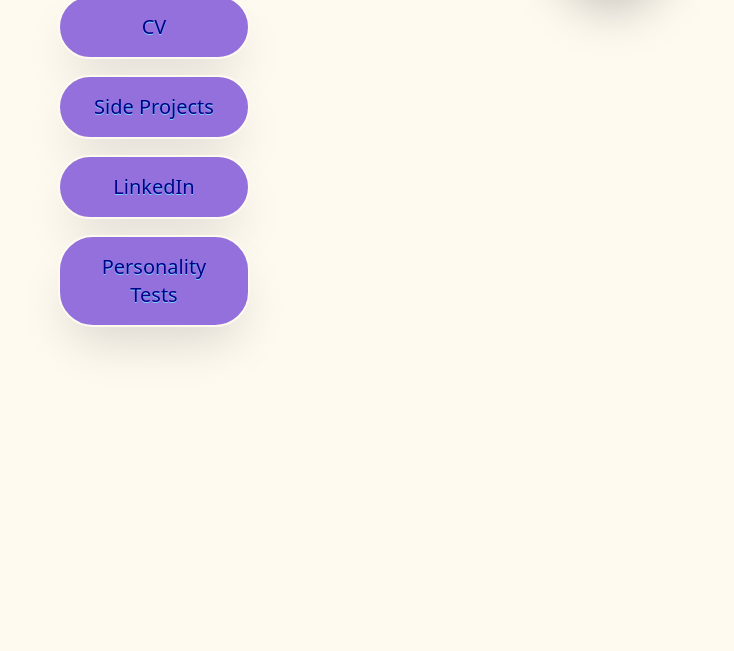
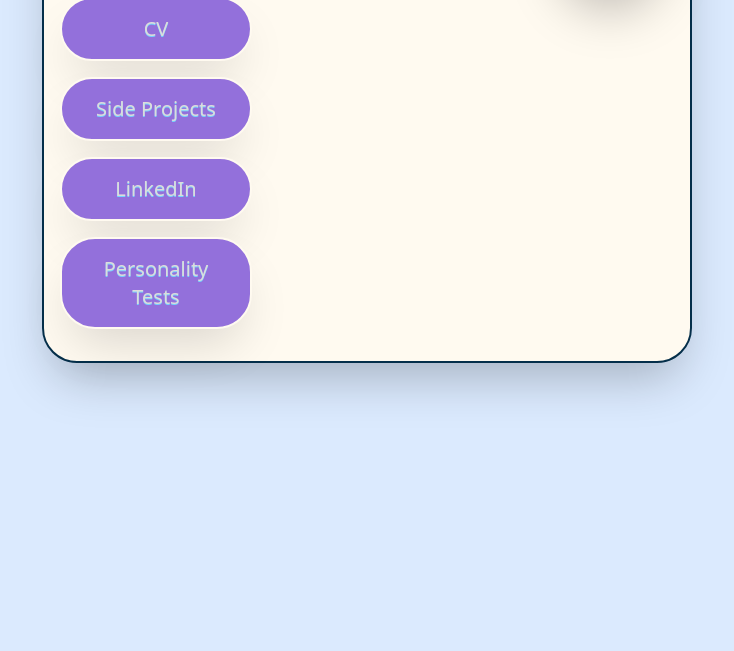
Before and after one commit to PeterCypers/Portfolio, a website: page index.html in a window 1280 px wide. Shown: the part 149-800 px from the top of the page, without its empty margins (273-1007 px from the left). Drawn offline with Linux system fonts and the light colour scheme.

Commit message:
improved the design a bit with border, better coloration on btns & added working link to my LinkedIn

```diff
--- a/index.html
+++ b/index.html
@@ -8,7 +8,10 @@
   <link href="./src/output.css" rel="stylesheet">
 </head>
 <!-- floralwhite lavender, darkblue, blueviolet, mediumpurple, shadow-sky-300-->
-<body class="max-w-[650px] mx-auto p-4 bg-[floralwhite]">
+<body class="bg-blue-100">
+  <main class="max-w-[650px] border-2 border-sky-950 rounded-[35px] shadow-2xl mx-auto p-4 bg-[floralwhite]">
+
+
   <!-- grid grid-cols-2 grid-rows-1 -->
   <div class="flex justify-between">
     <div class="p-2 self-center">
@@ -23,19 +26,20 @@
   </div>
 
   <div class="grid grid-cols-1">
-    <button id="cv_btn" class="bg-[mediumpurple] border-2 border-[floralwhite] mb-4 active:border-gray-400 shadow-2xl/15 w-48 rounded-[35px] p-4 text-center text-[darkblue] text-xl text-shadow-2xs text-shadow-sky-300 cursor-pointer">
+    <button id="cv_btn" class="bg-[mediumpurple] border-2 border-[floralwhite] mb-4 active:border-gray-400 shadow-2xl/15 w-48 rounded-[35px] p-4 text-center text-[gainsboro] text-xl text-shadow-2xs text-shadow-sky-300 cursor-pointer">
       CV
     </button>
-    <button id="projects_btn" class="bg-[mediumpurple] border-2 border-[floralwhite] mb-4 active:border-gray-400 shadow-2xl/15 w-48 rounded-[35px] p-4 text-center text-[darkblue] text-xl text-shadow-2xs text-shadow-sky-300 cursor-pointer">
+    <button id="projects_btn" class="bg-[mediumpurple] border-2 border-[floralwhite] mb-4 active:border-gray-400 shadow-2xl/15 w-48 rounded-[35px] p-4 text-center text-[gainsboro] text-xl text-shadow-2xs text-shadow-sky-300 cursor-pointer">
       Side Projects
     </button>
-    <button id="linkedin_btn" class="bg-[mediumpurple] border-2 border-[floralwhite] mb-4 active:border-gray-400 shadow-2xl/15 w-48 rounded-[35px] p-4 text-center text-[darkblue] text-xl text-shadow-2xs text-shadow-sky-300 cursor-pointer">
+    <button id="linkedin_btn" class="bg-[mediumpurple] border-2 border-[floralwhite] mb-4 active:border-gray-400 shadow-2xl/15 w-48 rounded-[35px] p-4 text-center text-[gainsboro] text-xl text-shadow-2xs text-shadow-sky-300 cursor-pointer">
       LinkedIn
     </button>
-    <button id="personalitytests_btn" class="bg-[mediumpurple] border-2 border-[floralwhite] mb-4 active:border-gray-400 shadow-2xl/15 w-48 rounded-[35px] p-4 text-center text-[darkblue] text-xl text-shadow-2xs text-shadow-sky-300 cursor-pointer">
+    <button id="personalitytests_btn" class="bg-[mediumpurple] border-2 border-[floralwhite] mb-4 active:border-gray-400 shadow-2xl/15 w-48 rounded-[35px] p-4 text-center text-[gainsboro] text-xl text-shadow-2xs text-shadow-sky-300 cursor-pointer">
       Personality Tests
     </button>
   </div>
+  </main>
 
   <script src="src/js/main.js"></script>
 </body>
--- a/src/js/main.js
+++ b/src/js/main.js
@@ -9,7 +9,7 @@
   const personalityTestsBtn = document.getElementById("personalitytests_btn");
   const CV_PATH = "./src/docs/Peter_Cypers_CV(final).pdf";
   const PROJECTS_PATH = "https://petercypers.github.io/Collected-Projects/";
-  const LINKEDIN_PATH = "#"; //TODO: add real linkedin link when account is ready
+  const LINKEDIN_PATH = "https://www.linkedin.com/in/peter-cypers/";
   const PERSONALITY_TESTS_PATH = "./src/docs/PersoonlijkheidsTests_PeterCypers.pdf";
 
   cvBtn.onclick = () => { navigateTo(CV_PATH); }
```
Also changed, not shown: src/output.css.
